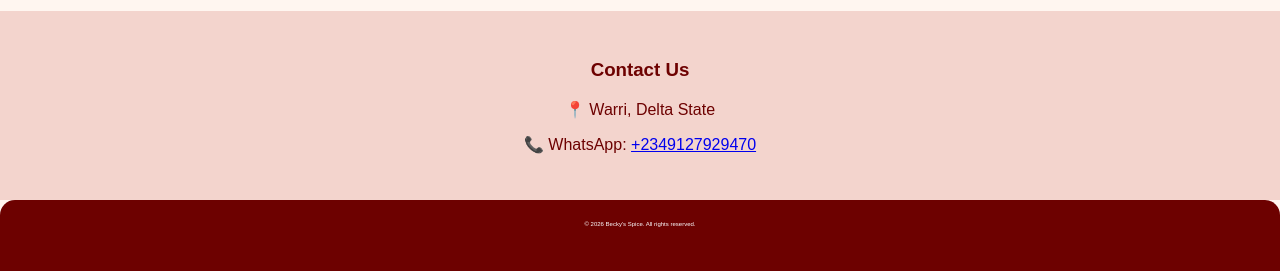
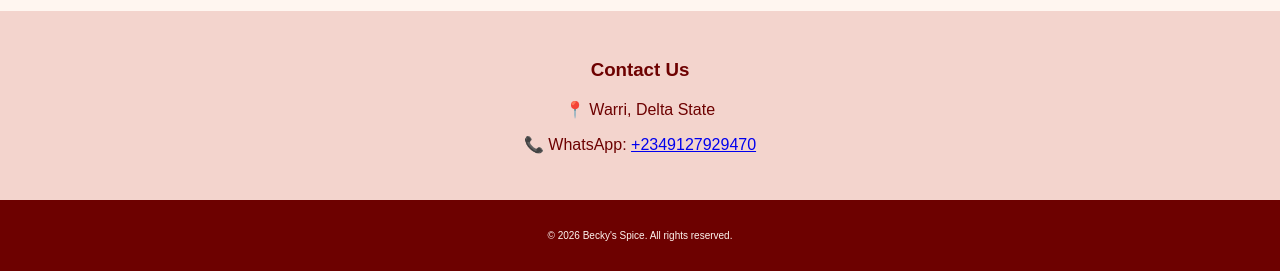
Before and after one commit to danielebilade-lgtm/beckysspice, a Flask app: page / in a window 1280 px wide. Shown: the part 649-920 px from the top of the page. Before the commit the page ends 876 px from the top, so only its background shows below. Run offline with Flask 3, Linux system fonts and the light colour scheme.

Commit message:
Update style.css

```diff
--- a/static/style.css
+++ b/static/style.css
@@ -224,25 +224,3 @@ section h3 {
 .card:hover {
     transform: translateY(-5px);
 }
-
-/* ---------------- FOOTER ---------------- */
-footer {
-    color: white;
-    padding: 15px;
-    border-radius: 15px 15px 0 0;
-    text-align: center;
-    font-size: 6px;
-}
-
-footer a {
-    color: #6D0100; /* light cream links */
-    text-decoration: none;
-    font-weight: bold;
-}
-
-footer a:hover {
-    text-decoration: underline;
-    }
-footer {
-    background-color: #6D0100 !important;
-}
```
